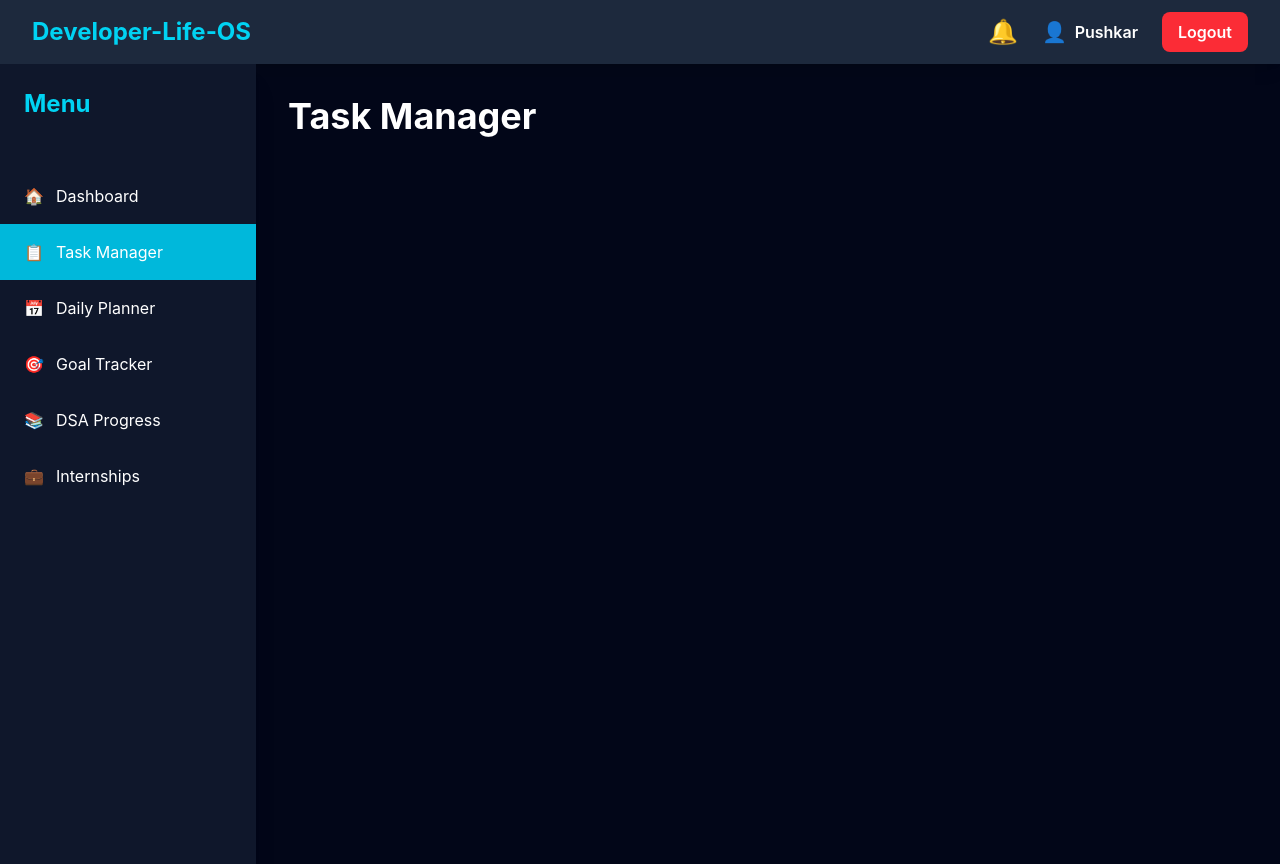
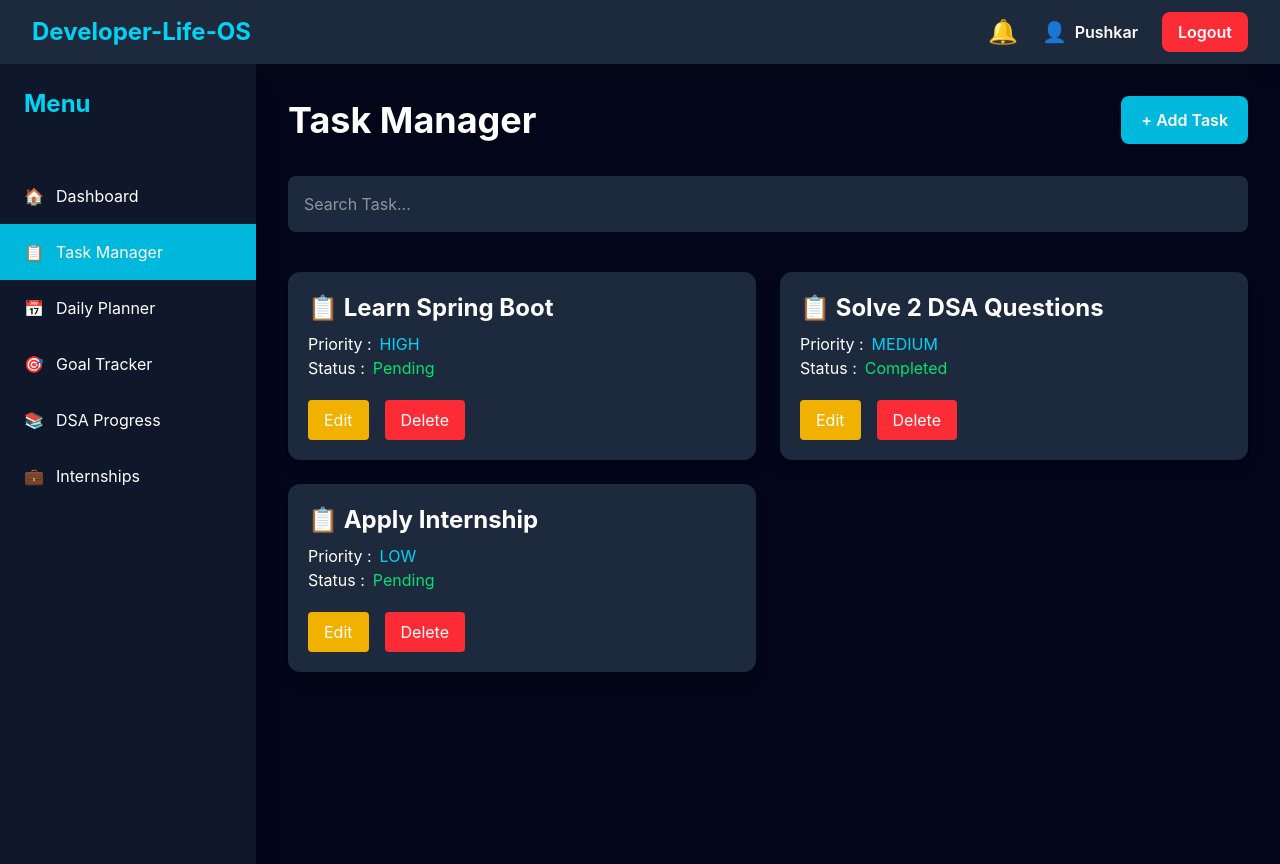
Before and after one commit to PrajapatiPushkar/developer-life-os-frontend, a React (Vite) app: page /tasks in a window 1280 px wide. Built offline with nearby package versions, Linux system fonts and the light colour scheme; sample sign-in values are in the browser's storage.

Commit message:
Create Task Manager Ui

```diff
--- /dev/null
+++ b/src/components/task/TaskCard.jsx
@@ -0,0 +1,57 @@
+function TaskCard({ title, priority, status }) {
+
+    return (
+
+        <div className="bg-slate-800 rounded-xl p-5 shadow-lg">
+
+            <h2 className="text-2xl font-bold">
+
+                📋 {title}
+
+            </h2>
+
+            <p className="mt-2">
+
+                Priority :
+                <span className="text-cyan-400 ml-2">
+
+                    {priority}
+
+                </span>
+
+            </p>
+
+            <p>
+
+                Status :
+                <span className="text-green-400 ml-2">
+
+                    {status}
+
+                </span>
+
+            </p>
+
+            <div className="flex gap-4 mt-5">
+
+                <button
+                    className="bg-yellow-500 px-4 py-2 rounded"
+                >
+                    Edit
+                </button>
+
+                <button
+                    className="bg-red-500 px-4 py-2 rounded"
+                >
+                    Delete
+                </button>
+
+            </div>
+
+        </div>
+
+    );
+
+}
+
+export default TaskCard;
--- a/src/pages/TaskManager.jsx
+++ b/src/pages/TaskManager.jsx
@@ -1,16 +1,84 @@
 import MainLayout from "../layouts/MainLayout";
+import TaskCard from "../components/task/TaskCard";
 
 function TaskManager() {
+
+    const tasks = [
+
+        {
+            id: 1,
+            title: "Learn Spring Boot",
+            priority: "HIGH",
+            status: "Pending"
+        },
+
+        {
+            id: 2,
+            title: "Solve 2 DSA Questions",
+            priority: "MEDIUM",
+            status: "Completed"
+        },
+
+        {
+            id: 3,
+            title: "Apply Internship",
+            priority: "LOW",
+            status: "Pending"
+        }
+
+    ];
 
     return (
 
         <MainLayout>
 
-            <h1 className="text-4xl font-bold">
+            <div className="flex justify-between items-center">
 
-                Task Manager
+                <h1 className="text-4xl font-bold">
 
-            </h1>
+                    Task Manager
+
+                </h1>
+
+                <button
+                    className="bg-cyan-500 px-5 py-3 rounded-lg font-semibold"
+                >
+
+                    + Add Task
+
+                </button>
+
+            </div>
+
+            <input
+
+                type="text"
+
+                placeholder="Search Task..."
+
+                className="mt-8 w-full bg-slate-800 p-4 rounded-lg outline-none"
+
+            />
+
+            <div className="grid md:grid-cols-2 gap-6 mt-10">
+
+                {tasks.map((task) => (
+
+                    <TaskCard
+
+                        key={task.id}
+
+                        title={task.title}
+
+                        priority={task.priority}
+
+                        status={task.status}
+
+                    />
+
+                ))}
+
+            </div>
 
         </MainLayout>
 
```
